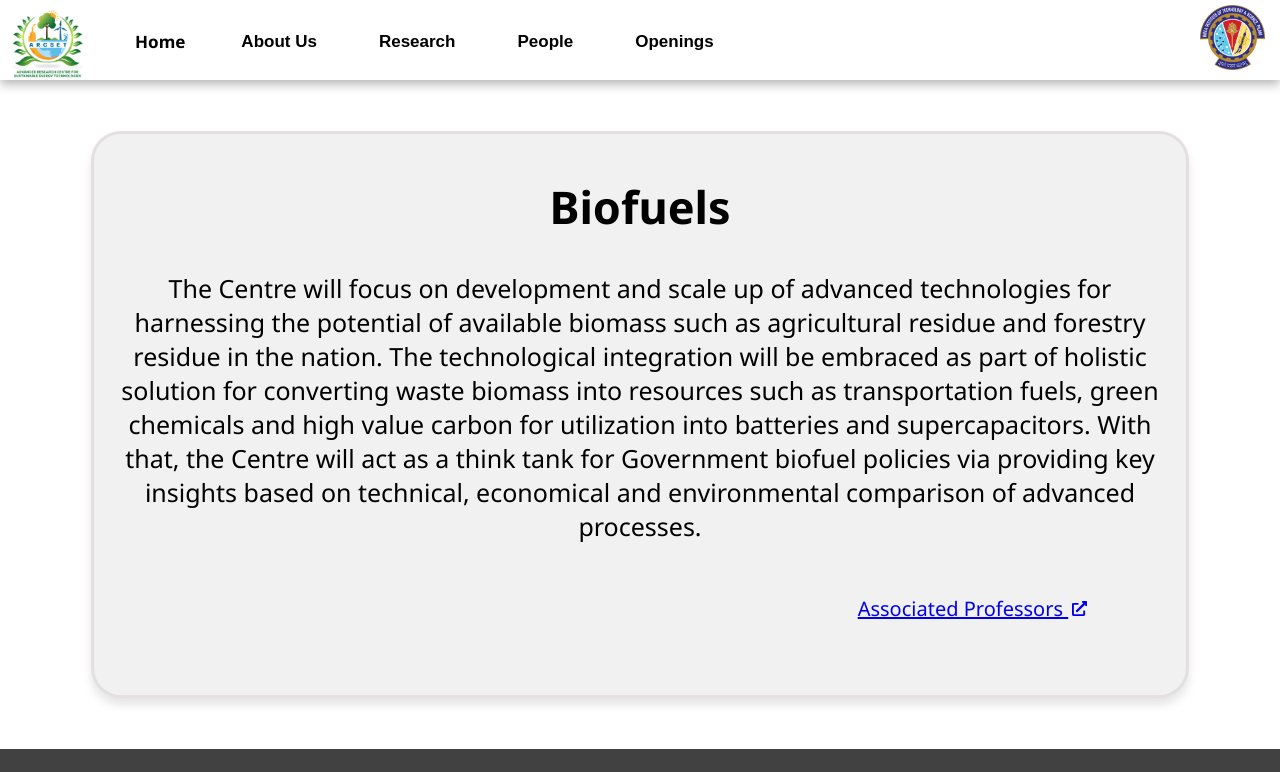
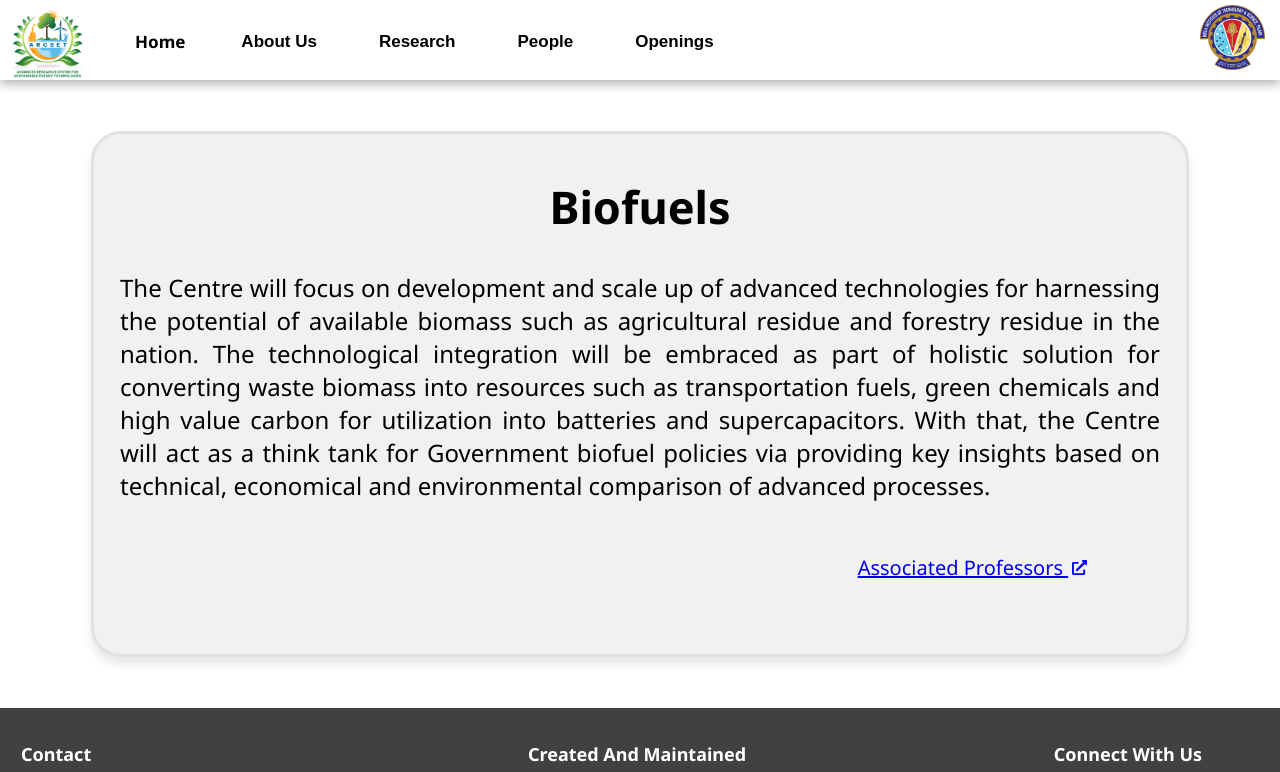
Before and after one commit to 0xAnon0602/arcset-website, a React (Create React App) app: page /research/biofuels in a window 1280 px wide. Shown: the top 772 px of the page. Built offline with nearby package versions, Linux system fonts and the light colour scheme.

Commit message:
Small change

```diff
--- a/src/App.css
+++ b/src/App.css
@@ -10,7 +10,8 @@
 
 .componentText {
     margin-top: -1%;
-    font-size: 25px;
+    font-size: 24px;
+    text-align: justify;
 }
 
 .componentTitle {
@@ -101,4 +102,5 @@
 
 .boxCustomization2 {
     margin: 0%;
+    text-align: left;
 }
```
